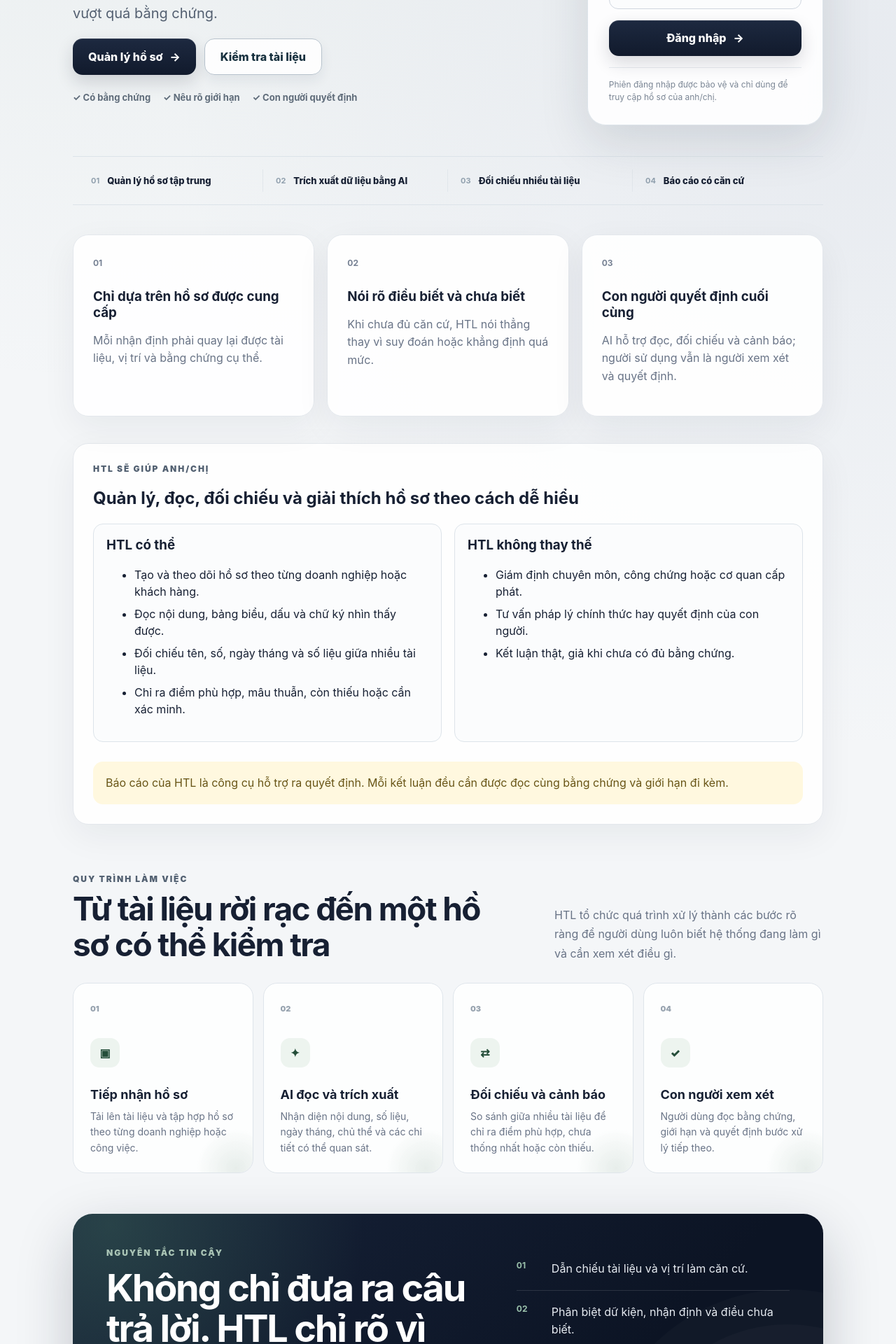
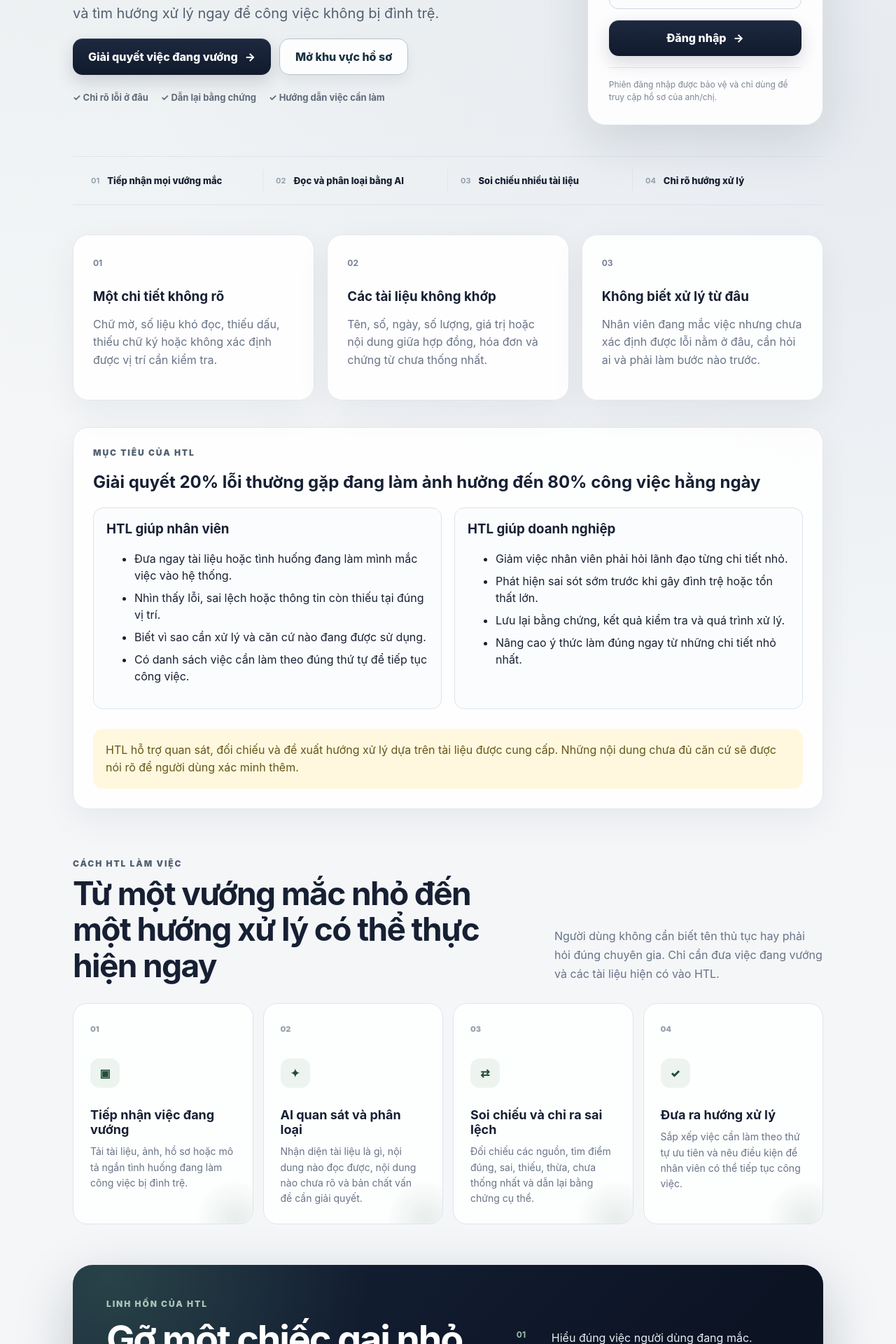
Before and after one commit to tienhqprime-hub/htl-ho-so-chuan, a Next.js app: page / in a window 1280 px wide. Shown: the part 540-2460 px from the top of the page at 70% size. Built offline with nearby package versions, Linux system fonts and the light colour scheme.

Commit message:
Bring HTL mission to life for public release

```diff
--- a/app/page.tsx
+++ b/app/page.tsx
@@ -3,17 +3,17 @@
 import LoginSubmitButton from './login-submit-button';
 import { login } from './dang-nhap/actions';
 
-const principles = [
-  ['01', 'Chỉ dựa trên hồ sơ được cung cấp', 'Mỗi nhận định phải quay lại được tài liệu, vị trí và bằng chứng cụ thể.'],
-  ['02', 'Nói rõ điều biết và chưa biết', 'Khi chưa đủ căn cứ, HTL nói thẳng thay vì suy đoán hoặc khẳng định quá mức.'],
-  ['03', 'Con người quyết định cuối cùng', 'AI hỗ trợ đọc, đối chiếu và cảnh báo; người sử dụng vẫn là người xem xét và quyết định.'],
+const commonProblems = [
+  ['01', 'Một chi tiết không rõ', 'Chữ mờ, số liệu khó đọc, thiếu dấu, thiếu chữ ký hoặc không xác định được vị trí cần kiểm tra.'],
+  ['02', 'Các tài liệu không khớp', 'Tên, số, ngày, số lượng, giá trị hoặc nội dung giữa hợp đồng, hóa đơn và chứng từ chưa thống nhất.'],
+  ['03', 'Không biết xử lý từ đâu', 'Nhân viên đang mắc việc nhưng chưa xác định được lỗi nằm ở đâu, cần hỏi ai và phải làm bước nào trước.'],
 ];
 
 const workflow = [
-  ['01', 'Tiếp nhận hồ sơ', 'Tải lên tài liệu và tập hợp hồ sơ theo từng doanh nghiệp hoặc công việc.'],
-  ['02', 'AI đọc và trích xuất', 'Nhận diện nội dung, số liệu, ngày tháng, chủ thể và các chi tiết có thể quan sát.'],
-  ['03', 'Đối chiếu và cảnh báo', 'So sánh giữa nhiều tài liệu để chỉ ra điểm phù hợp, chưa thống nhất hoặc còn thiếu.'],
-  ['04', 'Con người xem xét', 'Người dùng đọc bằng chứng, giới hạn và quyết định bước xử lý tiếp theo.'],
+  ['01', 'Tiếp nhận việc đang vướng', 'Tải tài liệu, ảnh, hồ sơ hoặc mô tả ngắn tình huống đang làm công việc bị đình trệ.'],
+  ['02', 'AI quan sát và phân loại', 'Nhận diện tài liệu là gì, nội dung nào đọc được, nội dung nào chưa rõ và bản chất vấn đề cần giải quyết.'],
+  ['03', 'Soi chiếu và chỉ ra sai lệch', 'Đối chiếu các nguồn, tìm điểm đúng, sai, thiếu, thừa, chưa thống nhất và dẫn lại bằng chứng cụ thể.'],
+  ['04', 'Đưa ra hướng xử lý', 'Sắp xếp việc cần làm theo thứ tự ưu tiên và nêu điều kiện để nhân viên có thể tiếp tục công việc.'],
 ];
 
 export default function HomePage() {
@@ -25,30 +25,30 @@
           <div className="brandMark" aria-hidden="true">H</div>
           <div>
             <div className="brand">HTL HỒ SƠ CHUẨN</div>
-            <div className="tagline">AI hỗ trợ kiểm tra và quản lý hồ sơ cần làm rõ</div>
+            <div className="tagline">AI giúp phát hiện sớm lỗi nhỏ trước khi thành rủi ro lớn</div>
           </div>
         </div>
         <div className="topbarMeta">
           <span className="systemOnline"><i aria-hidden="true" /> HỆ THỐNG SẴN SÀNG</span>
-          <span className="pilot">BẢN PILOT</span>
+          <span className="pilot">BẢN XUẤT BẢN</span>
         </div>
       </header>
 
       <section className="hero heroLayout">
         <div className="heroContent">
-          <div className="eyebrow">TRỢ LÝ AI CHUYÊN SÂU VỀ HỒ SƠ</div>
-          <h1>Đọc kỹ hồ sơ. Chỉ rõ bằng chứng. Nói thật giới hạn.</h1>
+          <div className="eyebrow">TRỢ LÝ AI GIẢI QUYẾT VƯỚNG MẮC HỒ SƠ TRONG DOANH NGHIỆP</div>
+          <h1>Đang mắc việc ở đâu, đưa vào HTL để tìm đúng chỗ cần xử lý.</h1>
           <p>
-            HTL giúp anh/chị quản lý hồ sơ, đối chiếu thông tin, phát hiện điểm chưa thống nhất và xác định việc cần làm tiếp theo mà không đưa ra kết luận vượt quá bằng chứng.
+            Một lỗi rất nhỏ trong hồ sơ có thể làm chậm nhập hàng, dừng sản xuất hoặc phát sinh chi phí lớn. HTL giúp nhân viên đọc, phân loại, soi chiếu và tìm hướng xử lý ngay để công việc không bị đình trệ.
           </p>
           <div className="heroActions">
-            <Link className="primary" href="/ho-so">Quản lý hồ sơ <span aria-hidden="true">→</span></Link>
-            <Link className="primary secondary" href="/kiem-tra">Kiểm tra tài liệu</Link>
+            <Link className="primary" href="/kiem-tra">Giải quyết việc đang vướng <span aria-hidden="true">→</span></Link>
+            <Link className="primary secondary" href="/ho-so">Mở khu vực hồ sơ</Link>
           </div>
-          <div className="trustRow" aria-label="Các nguyên tắc vận hành">
-            <span>✓ Có bằng chứng</span>
-            <span>✓ Nêu rõ giới hạn</span>
-            <span>✓ Con người quyết định</span>
+          <div className="trustRow" aria-label="Giá trị HTL">
+            <span>✓ Chỉ rõ lỗi ở đâu</span>
+            <span>✓ Dẫn lại bằng chứng</span>
+            <span>✓ Hướng dẫn việc cần làm</span>
           </div>
         </div>
 
@@ -73,14 +73,14 @@
       </section>
 
       <section className="capabilityStrip" aria-label="Năng lực nền tảng">
-        <div><strong>01</strong><span>Quản lý hồ sơ tập trung</span></div>
-        <div><strong>02</strong><span>Trích xuất dữ liệu bằng AI</span></div>
-        <div><strong>03</strong><span>Đối chiếu nhiều tài liệu</span></div>
-        <div><strong>04</strong><span>Báo cáo có căn cứ</span></div>
+        <div><strong>01</strong><span>Tiếp nhận mọi vướng mắc</span></div>
+        <div><strong>02</strong><span>Đọc và phân loại bằng AI</span></div>
+        <div><strong>03</strong><span>Soi chiếu nhiều tài liệu</span></div>
+        <div><strong>04</strong><span>Chỉ rõ hướng xử lý</span></div>
       </section>
 
       <section className="grid">
-        {principles.map(([number, title, text]) => (
+        {commonProblems.map(([number, title, text]) => (
           <article className="card" key={number}>
             <strong>{number}</strong>
             <h3>{title}</h3>
@@ -90,39 +90,40 @@
       </section>
 
       <section className="panel">
-        <div className="eyebrow">HTL SẼ GIÚP ANH/CHỊ</div>
-        <h2>Quản lý, đọc, đối chiếu và giải thích hồ sơ theo cách dễ hiểu</h2>
+        <div className="eyebrow">MỤC TIÊU CỦA HTL</div>
+        <h2>Giải quyết 20% lỗi thường gặp đang làm ảnh hưởng đến 80% công việc hằng ngày</h2>
         <div className="twoCols">
           <div>
-            <h3>HTL có thể</h3>
+            <h3>HTL giúp nhân viên</h3>
             <ul>
-              <li>Tạo và theo dõi hồ sơ theo từng doanh nghiệp hoặc khách hàng.</li>
-              <li>Đọc nội dung, bảng biểu, dấu và chữ ký nhìn thấy được.</li>
-              <li>Đối chiếu tên, số, ngày tháng và số liệu giữa nhiều tài liệu.</li>
-              <li>Chỉ ra điểm phù hợp, mâu thuẫn, còn thiếu hoặc cần xác minh.</li>
+              <li>Đưa ngay tài liệu hoặc tình huống đang làm mình mắc việc vào hệ thống.</li>
+              <li>Nhìn thấy lỗi, sai lệch hoặc thông tin còn thiếu tại đúng vị trí.</li>
+              <li>Biết vì sao cần xử lý và căn cứ nào đang được sử dụng.</li>
+              <li>Có danh sách việc cần làm theo đúng thứ tự để tiếp tục công việc.</li>
             </ul>
           </div>
           <div>
-            <h3>HTL không thay thế</h3>
+            <h3>HTL giúp doanh nghiệp</h3>
             <ul>
-              <li>Giám định chuyên môn, công chứng hoặc cơ quan cấp phát.</li>
-              <li>Tư vấn pháp lý chính thức hay quyết định của con người.</li>
-              <li>Kết luận thật, giả khi chưa có đủ bằng chứng.</li>
+              <li>Giảm việc nhân viên phải hỏi lãnh đạo từng chi tiết nhỏ.</li>
+              <li>Phát hiện sai sót sớm trước khi gây đình trệ hoặc tổn thất lớn.</li>
+              <li>Lưu lại bằng chứng, kết quả kiểm tra và quá trình xử lý.</li>
+              <li>Nâng cao ý thức làm đúng ngay từ những chi tiết nhỏ nhất.</li>
             </ul>
           </div>
         </div>
         <div className="notice">
-          Báo cáo của HTL là công cụ hỗ trợ ra quyết định. Mỗi kết luận đều cần được đọc cùng bằng chứng và giới hạn đi kèm.
+          HTL hỗ trợ quan sát, đối chiếu và đề xuất hướng xử lý dựa trên tài liệu được cung cấp. Những nội dung chưa đủ căn cứ sẽ được nói rõ để người dùng xác minh thêm.
         </div>
       </section>
 
       <section className="workflowSection">
         <div className="sectionHeading">
           <div>
-            <div className="eyebrow">QUY TRÌNH LÀM VIỆC</div>
-            <h2>Từ tài liệu rời rạc đến một hồ sơ có thể kiểm tra</h2>
+            <div className="eyebrow">CÁCH HTL LÀM VIỆC</div>
+            <h2>Từ một vướng mắc nhỏ đến một hướng xử lý có thể thực hiện ngay</h2>
           </div>
-          <p>HTL tổ chức quá trình xử lý thành các bước rõ ràng để người dùng luôn biết hệ thống đang làm gì và cần xem xét điều gì.</p>
+          <p>Người dùng không cần biết tên thủ tục hay phải hỏi đúng chuyên gia. Chỉ cần đưa việc đang vướng và các tài liệu hiện có vào HTL.</p>
         </div>
         <div className="workflowGrid">
           {workflow.map(([number, title, text]) => (
@@ -138,23 +139,23 @@
 
       <section className="assurancePanel">
         <div>
-          <div className="eyebrow lightEyebrow">NGUYÊN TẮC TIN CẬY</div>
-          <h2>Không chỉ đưa ra câu trả lời. HTL chỉ rõ vì sao có câu trả lời đó.</h2>
+          <div className="eyebrow lightEyebrow">LINH HỒN CỦA HTL</div>
+          <h2>Gỡ một chiếc gai nhỏ trong công việc trước khi nó trở thành một tổn thất lớn.</h2>
         </div>
         <div className="assuranceList">
-          <div><b>01</b><span>Dẫn chiếu tài liệu và vị trí làm căn cứ.</span></div>
-          <div><b>02</b><span>Phân biệt dữ kiện, nhận định và điều chưa biết.</span></div>
-          <div><b>03</b><span>Giữ quyền quyết định cuối cùng cho con người.</span></div>
+          <div><b>01</b><span>Hiểu đúng việc người dùng đang mắc.</span></div>
+          <div><b>02</b><span>Chỉ rõ sai ở đâu và dựa trên bằng chứng nào.</span></div>
+          <div><b>03</b><span>Đưa ra hướng xử lý đơn giản, thiết thực và có thể kiểm tra.</span></div>
         </div>
       </section>
 
       <section className="finalCta">
         <div>
-          <div className="eyebrow">BẮT ĐẦU TỪ MỘT HỒ SƠ THẬT</div>
-          <h2>Đưa tài liệu vào một quy trình rõ ràng, có căn cứ và dễ kiểm soát.</h2>
+          <div className="eyebrow">BẮT ĐẦU TỪ VIỆC ĐANG LÀM ANH/CHỊ MẮC HÔM NAY</div>
+          <h2>Đưa tài liệu vào. HTL sẽ giúp tìm đúng điểm vướng và việc cần làm tiếp theo.</h2>
         </div>
         <div className="finalCtaActions">
-          <Link className="primary" href="/kiem-tra">Kiểm tra tài liệu <span aria-hidden="true">→</span></Link>
+          <Link className="primary" href="/kiem-tra">Bắt đầu kiểm tra <span aria-hidden="true">→</span></Link>
           <Link className="textLink" href="/ho-so">Mở khu vực hồ sơ</Link>
         </div>
       </section>
@@ -164,29 +165,29 @@
           <div className="brandMark" aria-hidden="true">H</div>
           <div>
             <strong>HTL HỒ SƠ CHUẨN</strong>
-            <p>AI hỗ trợ đọc, quản lý và đối chiếu hồ sơ dựa trên bằng chứng.</p>
+            <p>AI giúp phát hiện sớm lỗi nhỏ trước khi chúng gây ra rủi ro lớn.</p>
           </div>
         </div>
         <div className="footerColumns">
           <div>
             <b>Sản phẩm</b>
-            <Link href="/ho-so">Quản lý hồ sơ</Link>
-            <Link href="/kiem-tra">Kiểm tra tài liệu</Link>
+            <Link href="/kiem-tra">Giải quyết việc đang vướng</Link>
+            <Link href="/ho-so">Khu vực hồ sơ</Link>
           </div>
           <div>
             <b>Nguyên tắc</b>
-            <span>Có căn cứ</span>
-            <span>Nêu rõ giới hạn</span>
+            <span>Có bằng chứng</span>
+            <span>Nói rõ giới hạn</span>
           </div>
           <div>
             <b>Trạng thái</b>
             <span className="footerStatus"><i aria-hidden="true" /> Hệ thống hoạt động</span>
-            <span>Bản Pilot 1</span>
+            <span>Phiên bản 1.0</span>
           </div>
         </div>
         <div className="footerBottom">
           <span>© 2026 HTL Hồ Sơ Chuẩn</span>
-          <span>Công cụ hỗ trợ ra quyết định — không thay thế thẩm định chuyên môn.</span>
+          <span>Giúp người dùng bớt một việc khổ — giúp doanh nghiệp bớt một rủi ro.</span>
         </div>
       </footer>
     </main>
```
